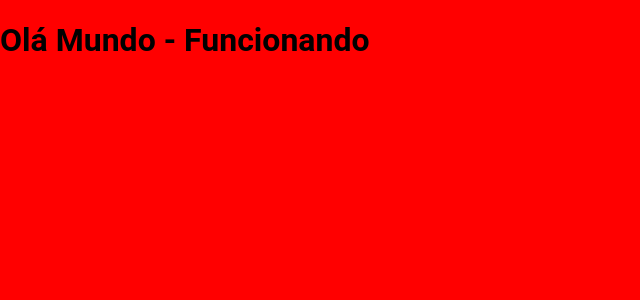
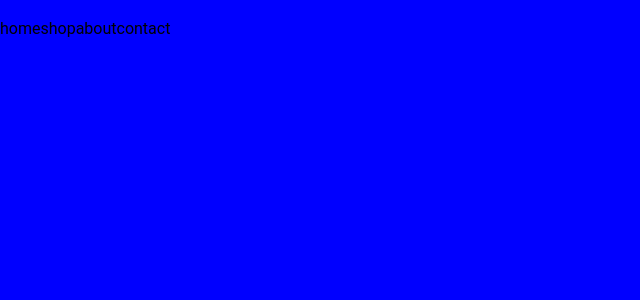
Before and after one commit to PedroMakengo/room-homepage, a Next.js app: page / in a window 1280 px wide. Shown: the top 300 px of the page, without its empty margins (0-640 px from the left). Built offline with nearby package versions, Linux system fonts and the light colour scheme.

Commit message:
Melhorando

```diff
--- a/package.json
+++ b/package.json
@@ -11,7 +11,8 @@
   "dependencies": {
     "next": "11.1.0",
     "react": "17.0.2",
-    "react-dom": "17.0.2"
+    "react-dom": "17.0.2",
+    "sass": "^1.39.0"
   },
   "devDependencies": {
     "@types/node": "^16.6.2",
--- a/src/components/Background/index.tsx
+++ b/src/components/Background/index.tsx
@@ -1,7 +1,20 @@
+import style from "./style.module.scss";
+
 export function Background() {
   return (
-    <div>
-      <h1>Olá Mundo - Funcionando</h1>
-    </div>
+    <main className={style.main}>
+      <section>
+        <div className={style.navegation}>
+          <img src="" alt="" />
+
+          <nav>
+            <a href="#">home</a>
+            <a href="#">shop</a>
+            <a href="#">about</a>
+            <a href="#">contact</a>
+          </nav>
+        </div>
+      </section>
+    </main>
   );
 }
--- a/src/components/Background/style.module.scss
+++ b/src/components/Background/style.module.scss
@@ -0,0 +1,7 @@
+.main {
+  margin: 0;
+  padding: 0;
+  width: 100%;
+  height: 100vh;
+  background-color: blue;
+}
--- a/src/pages/_app.tsx
+++ b/src/pages/_app.tsx
@@ -1,4 +1,4 @@
-import "../../styles/globals.css";
+import "../../styles/globals.scss";
 
 function MyApp({ Component, pageProps }) {
   return <Component {...pageProps} />;
--- a/src/pages/index.tsx
+++ b/src/pages/index.tsx
@@ -9,7 +9,6 @@ export default function Home() {
         <meta name="description" content="Generated by create next app" />
         <link rel="icon" href="/favicon.ico" />
       </Head>
-
       <Background />
     </>
   );
--- a/styles/globals.css
+++ b/styles/globals.scss
@@ -1,16 +1,12 @@
-html,
+*,
 body {
   padding: 0;
   margin: 0;
   font-family: Roboto;
-  background-color: red;
+  box-sizing: border-box;
 }
 
 a {
   color: inherit;
   text-decoration: none;
 }
-
-* {
-  box-sizing: border-box;
-}
```
Also changed, not shown: 1 other file (tests, documents, lock files or other folders).
